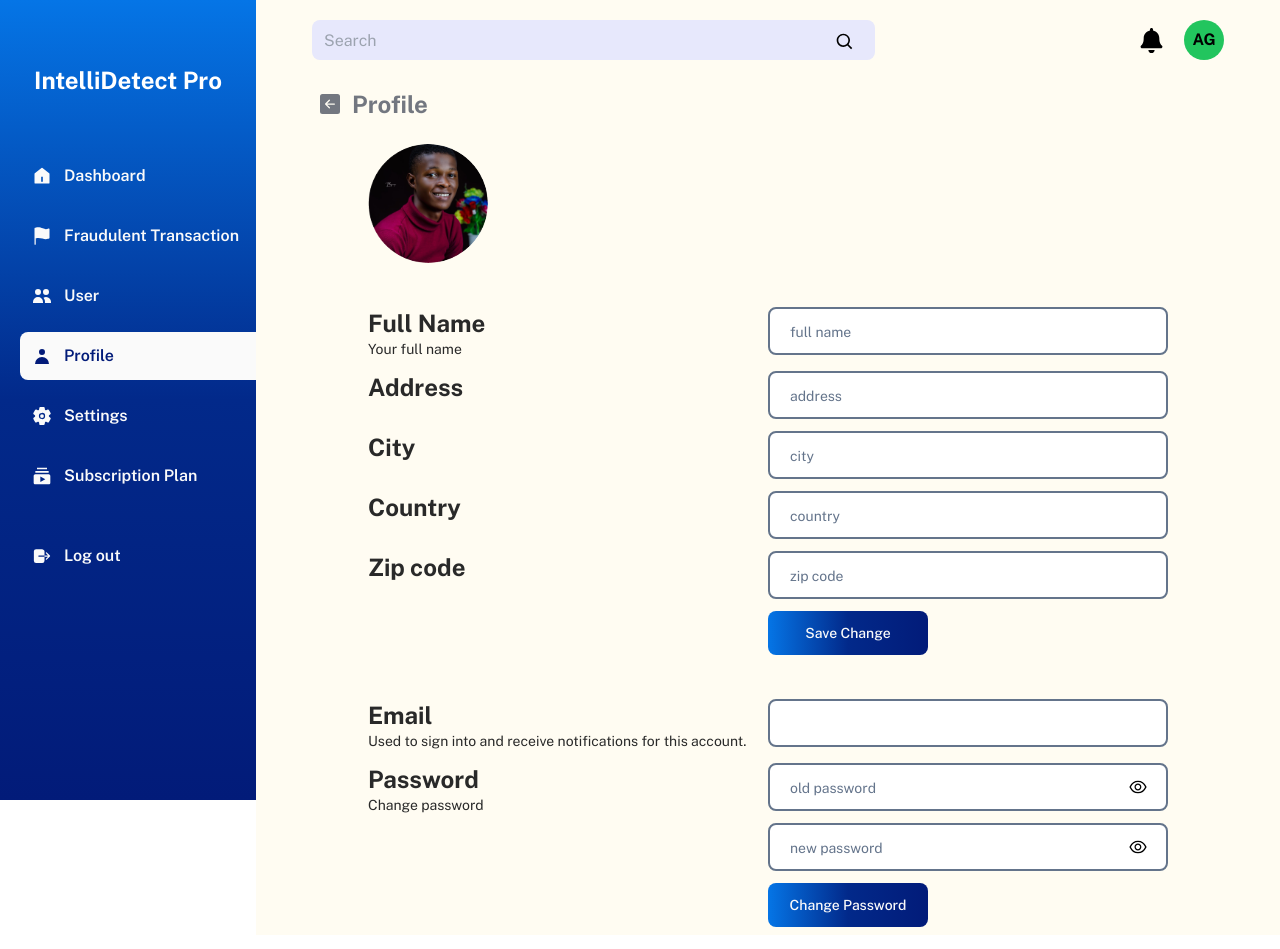
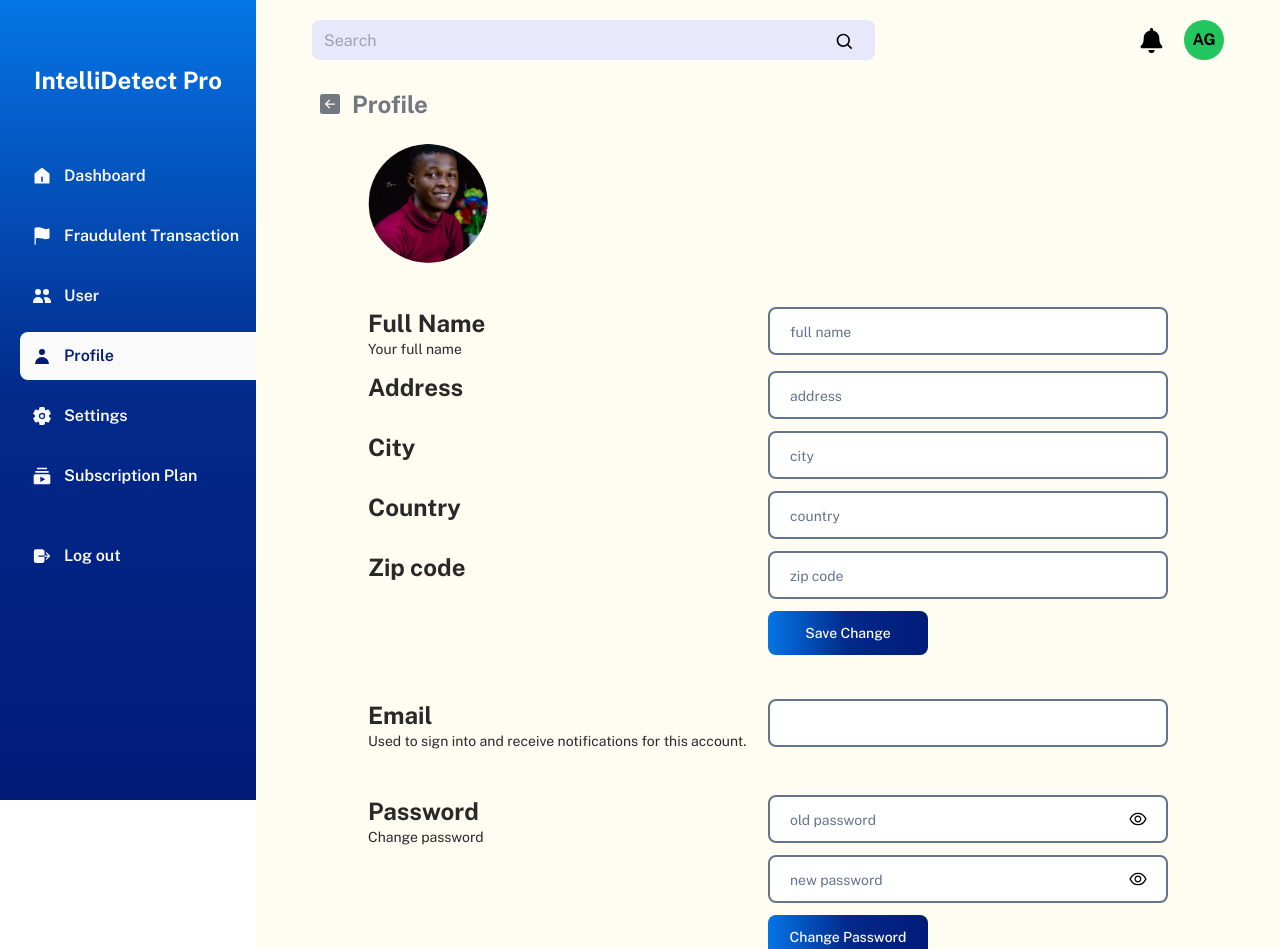
Before and after one commit to Hayotunday/intellidetect-pro, a Next.js app: page /profile in a window 1280 px wide. Shown: the top 949 px of the page. Built offline with nearby package versions, Linux system fonts and the light colour scheme; no server answers; sample sign-in values are in the browser's storage.

Commit message:
commit before I install ZorinOS

```diff
--- a/app/profile/page.jsx
+++ b/app/profile/page.jsx
@@ -221,7 +221,7 @@ const Profile = () => {
 					</div>
 				</div>
 
-				<div className="w-full flex flex-row justify-between items-start">
+				<div className="w-full flex flex-row justify-between mt-8 items-start">
 					<div className="">
 						<h1 className="text-black-screen text-left text-2xl font-bold">
 							Password
```
